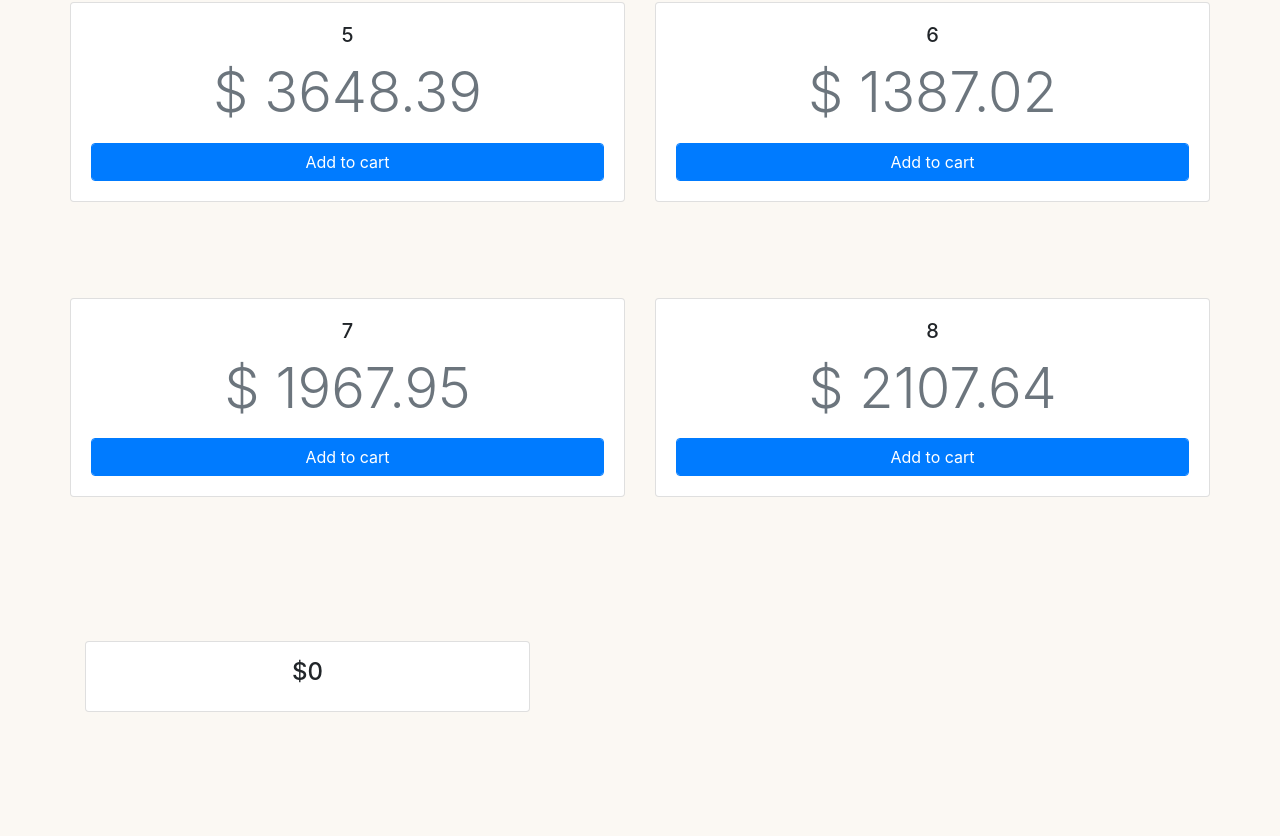
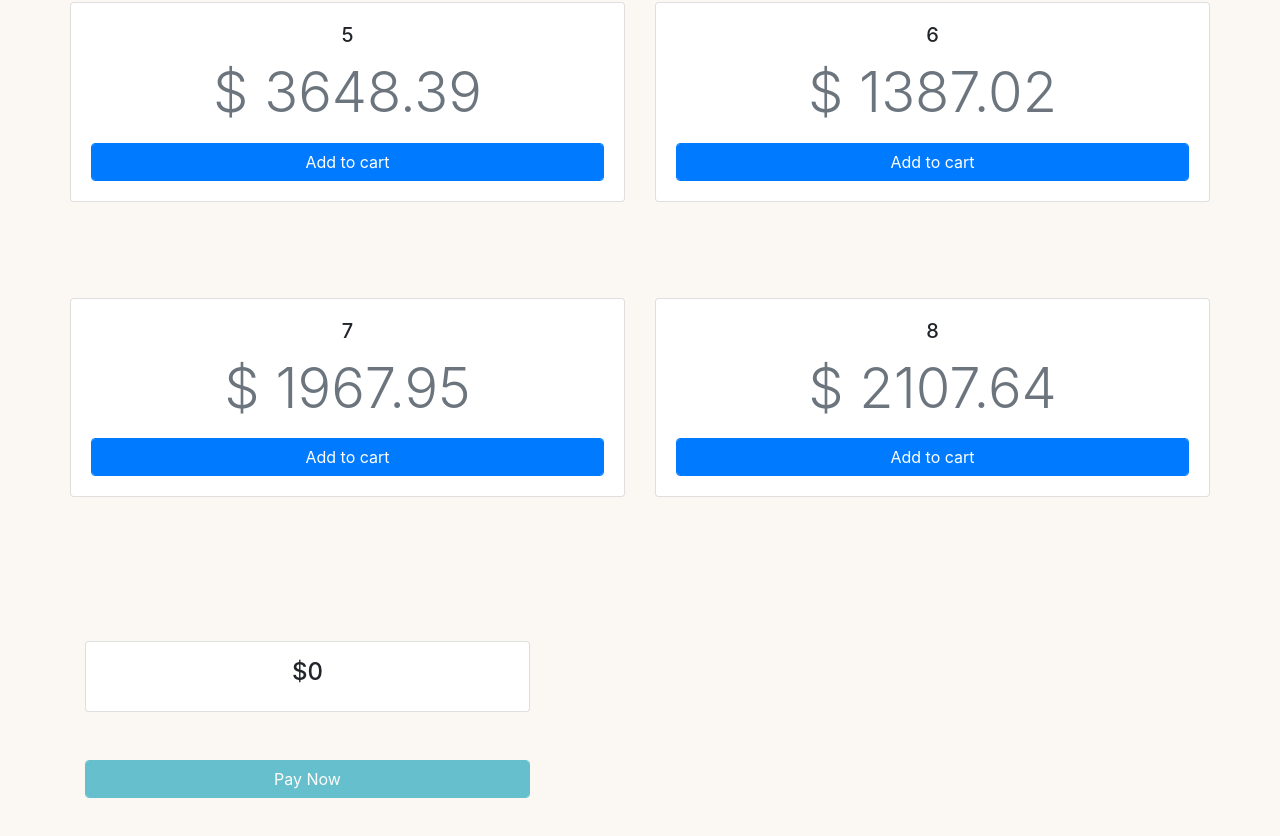
Before and after one commit to ShawnYoung72443/VUE.JS-Shop, a Vue app: page / in a window 1280 px wide. Shown: the part 636-1472 px from the top of the page. Before the commit the page ends 1444 px from the top, so only its background shows below. Built offline with nearby package versions, Linux system fonts and the light colour scheme.

Commit message:
added pay now

```diff
--- a/src/App.vue
+++ b/src/App.vue
@@ -8,7 +8,7 @@
           </div>
         </div>
       <div class="col-md-5 my-5">
-        <cart v-on:remove-from-cart="removeFromCart($event)" :items="cart"></cart>
+        <cart v-on:pay="pay()" v-on:remove-from-cart="removeFromCart($event)" :items="cart"></cart>
       </div>
     </div>
   </div>
@@ -53,6 +53,12 @@ export default {
 
     removeFromCart(product){
       this.cart = this.cart.filter(item => item.id !== product.id)
+    },
+
+    pay() {
+      this.cart = []
+
+      alert('Shopping completed!')
     }
 
   }
--- a/src/components/Cart.vue
+++ b/src/components/Cart.vue
@@ -11,6 +11,8 @@
         <div class="card p-3 my-5">
             <h4 class="text-center">${{ total }}</h4>
         </div>
+
+        <button :disabled="items.length === 0" @click="$emit('pay')" class="btn btn-info form-control">Pay Now</button>
 
     </div>
 </template>
```
